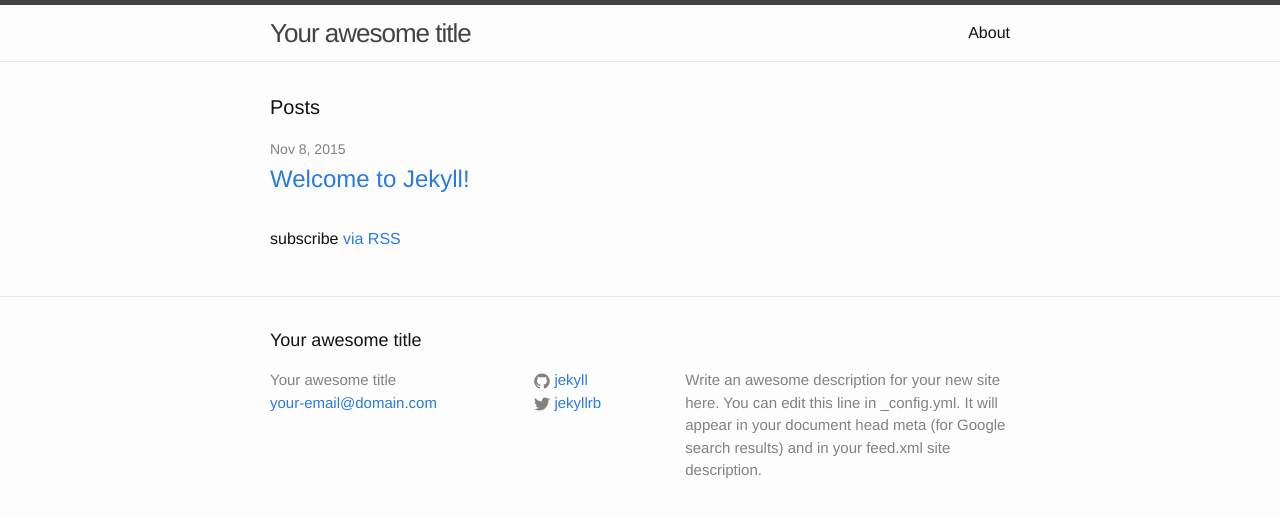
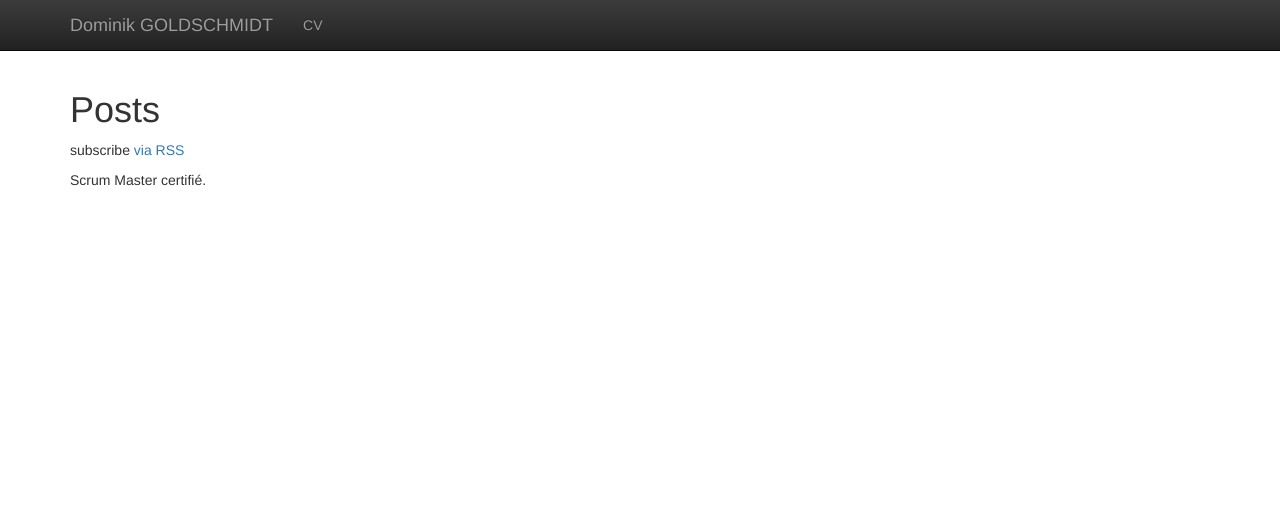
Before and after one commit to domgold/domgold.github.io, a Jekyll site: the page built from index.html, in a window 1280 px wide. Shown: the top 517 px of the page. Built offline with Jekyll 4.4.1, drawn with Linux system fonts in a browser that asks for light colours.

Commit message:
add cv / bootstrap

```diff
--- a/_config.yml
+++ b/_config.yml
@@ -6,16 +6,13 @@
 # 'jekyll serve'. If you change this file, please restart the server process.
 
 # Site settings
-title: Your awesome title
-email: your-email@domain.com
+title: Dominik Goldschmidt
+email:
 description: > # this means to ignore newlines until "baseurl:"
-  Write an awesome description for your new site here. You can edit this
-  line in _config.yml. It will appear in your document head meta (for
-  Google search results) and in your feed.xml site description.
+  Scrum Master certifié.
 baseurl: "" # the subpath of your site, e.g. /blog
-url: "http://yourdomain.com" # the base hostname & protocol for your site
-twitter_username: jekyllrb
-github_username:  jekyll
+url: "http://domgold.github.io" # the base hostname & protocol for your site
+github_username:  domgold
 
 # Build settings
 markdown: kramdown
--- a/_includes/footer.html
+++ b/_includes/footer.html
@@ -1,38 +1,7 @@
-<footer class="site-footer">
+<footer>
 
-  <div class="wrapper">
-
-    <h2 class="footer-heading">{{ site.title }}</h2>
-
-    <div class="footer-col-wrapper">
-      <div class="footer-col footer-col-1">
-        <ul class="contact-list">
-          <li>{{ site.title }}</li>
-          <li><a href="mailto:{{ site.email }}">{{ site.email }}</a></li>
-        </ul>
-      </div>
-
-      <div class="footer-col footer-col-2">
-        <ul class="social-media-list">
-          {% if site.github_username %}
-          <li>
-            {% include icon-github.html username=site.github_username %}
-          </li>
-          {% endif %}
-
-          {% if site.twitter_username %}
-          <li>
-            {% include icon-twitter.html username=site.twitter_username %}
-          </li>
-          {% endif %}
-        </ul>
-      </div>
-
-      <div class="footer-col footer-col-3">
+  <div class="container">
         <p>{{ site.description }}</p>
-      </div>
-    </div>
-
   </div>
 
 </footer>
--- a/_includes/head.html
+++ b/_includes/head.html
@@ -6,7 +6,16 @@
   <title>{% if page.title %}{{ page.title }}{% else %}{{ site.title }}{% endif %}</title>
   <meta name="description" content="{% if page.excerpt %}{{ page.excerpt | strip_html | strip_newlines | truncate: 160 }}{% else %}{{ site.description }}{% endif %}">
 
-  <link rel="stylesheet" href="{{ "/css/main.css" | prepend: site.baseurl }}">
+  <!-- Latest compiled and minified CSS -->
+  <link rel="stylesheet" href="https://maxcdn.bootstrapcdn.com/bootstrap/3.3.5/css/bootstrap.min.css" integrity="sha512-dTfge/zgoMYpP7QbHy4gWMEGsbsdZeCXz7irItjcC3sPUFtf0kuFbDz/ixG7ArTxmDjLXDmezHubeNikyKGVyQ==" crossorigin="anonymous">
+
+  <!-- Optional theme -->
+  <link rel="stylesheet" href="https://maxcdn.bootstrapcdn.com/bootstrap/3.3.5/css/bootstrap-theme.min.css" integrity="sha384-aUGj/X2zp5rLCbBxumKTCw2Z50WgIr1vs/PFN4praOTvYXWlVyh2UtNUU0KAUhAX" crossorigin="anonymous">
+
+  <!-- Latest compiled and minified JavaScript -->
+  <script src="https://maxcdn.bootstrapcdn.com/bootstrap/3.3.5/js/bootstrap.min.js" integrity="sha512-K1qjQ+NcF2TYO/eI3M6v8EiNYZfA95pQumfvcVrTHtwQVDG+aHRqLi/ETn2uB+1JqwYqVG3LIvdm9lj6imS/pQ==" crossorigin="anonymous"></script>
+
+  <!--  <link rel="stylesheet" href="{{ "/css/main.css" | prepend: site.baseurl }}">-->
   <link rel="canonical" href="{{ page.url | replace:'index.html','' | prepend: site.baseurl | prepend: site.url }}">
   <link rel="alternate" type="application/rss+xml" title="{{ site.title }}" href="{{ "/feed.xml" | prepend: site.baseurl | prepend: site.url }}">
 </head>
--- a/_includes/header.html
+++ b/_includes/header.html
@@ -1,27 +1,22 @@
-<header class="site-header">
-
-  <div class="wrapper">
-
-    <a class="site-title" href="{{ site.baseurl }}/">{{ site.title }}</a>
-
-    <nav class="site-nav">
-      <a href="#" class="menu-icon">
-        <svg viewBox="0 0 18 15">
-          <path fill="#424242" d="M18,1.484c0,0.82-0.665,1.484-1.484,1.484H1.484C0.665,2.969,0,2.304,0,1.484l0,0C0,0.665,0.665,0,1.484,0 h15.031C17.335,0,18,0.665,18,1.484L18,1.484z"/>
-          <path fill="#424242" d="M18,7.516C18,8.335,17.335,9,16.516,9H1.484C0.665,9,0,8.335,0,7.516l0,0c0-0.82,0.665-1.484,1.484-1.484 h15.031C17.335,6.031,18,6.696,18,7.516L18,7.516z"/>
-          <path fill="#424242" d="M18,13.516C18,14.335,17.335,15,16.516,15H1.484C0.665,15,0,14.335,0,13.516l0,0 c0-0.82,0.665-1.484,1.484-1.484h15.031C17.335,12.031,18,12.696,18,13.516L18,13.516z"/>
-        </svg>
-      </a>
-
-      <div class="trigger">
-        {% for my_page in site.pages %}
+<nav class="navbar navbar-inverse navbar-fixed-top">
+      <div class="container">
+        <div class="navbar-header">
+          <button aria-controls="navbar" aria-expanded="false" data-target="#navbar" data-toggle="collapse" class="navbar-toggle collapsed" type="button">
+            <span class="sr-only">Toggle navigation</span>
+            <span class="icon-bar"></span>
+            <span class="icon-bar"></span>
+            <span class="icon-bar"></span>
+          </button>
+          <a href="#" class="navbar-brand">Dominik GOLDSCHMIDT</a>
+        </div>
+        <div class="navbar-collapse collapse" id="navbar">
+          <ul class="nav navbar-nav">
+              {% for my_page in site.pages %}
           {% if my_page.title %}
-          <a class="page-link" href="{{ my_page.url | prepend: site.baseurl }}">{{ my_page.title }}</a>
+          <li><a class="page-link" href="{{ my_page.url | prepend: site.baseurl }}">{{ my_page.title }}</a></li>
           {% endif %}
         {% endfor %}
+          </ul>
+        </div><!--/.nav-collapse -->
       </div>
-    </nav>
-
-  </div>
-
-</header>
+</nav>
--- a/_layouts/default.html
+++ b/_layouts/default.html
@@ -3,14 +3,12 @@
 
   {% include head.html %}
 
-  <body>
+  <body role="document" style="padding-top: 70px;">
 
     {% include header.html %}
 
-    <div class="page-content">
-      <div class="wrapper">
+    <div class="container" role="main">
         {{ content }}
-      </div>
     </div>
 
     {% include footer.html %}
```
Also changed, not shown: CV.md (added, +88 -0 lines), _layouts/cv.html (added, +14 -0 lines), about.md (deleted, +0 -15 lines), _drafts/2015-11-08-welcome-to-jekyll.markdown (renamed from _posts/2015-11-08-welcome-to-jekyll.markdown).
